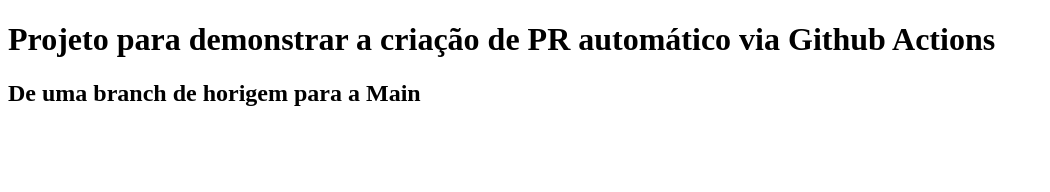
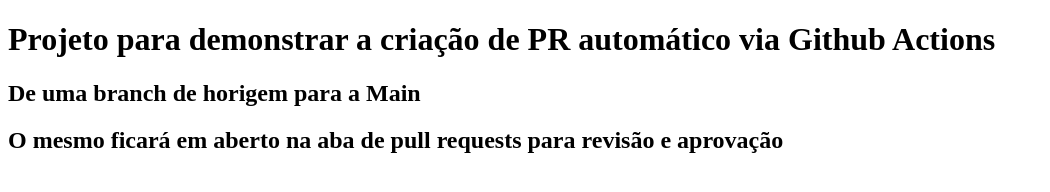
Before and after one commit to MLMatheus/poc-action-pullrequest-automatico, a plain HTML site: page index.html in a window 1280 px wide. Shown: the whole page, without its empty margins (0-1050 px from the left). Drawn offline with Linux system fonts and the light colour scheme.

Commit message:
Adicionadas mais descrições no HTML

```diff
--- a/index.html
+++ b/index.html
@@ -8,5 +8,6 @@
 <body>
     <h1>Projeto para demonstrar a criação de PR automático via Github Actions</h1>
     <h2>De uma branch de horigem para a Main</h2>
+    <h2>O mesmo ficará em aberto na aba de pull requests para revisão e aprovação</h2>
 </body>
 </html>
```
